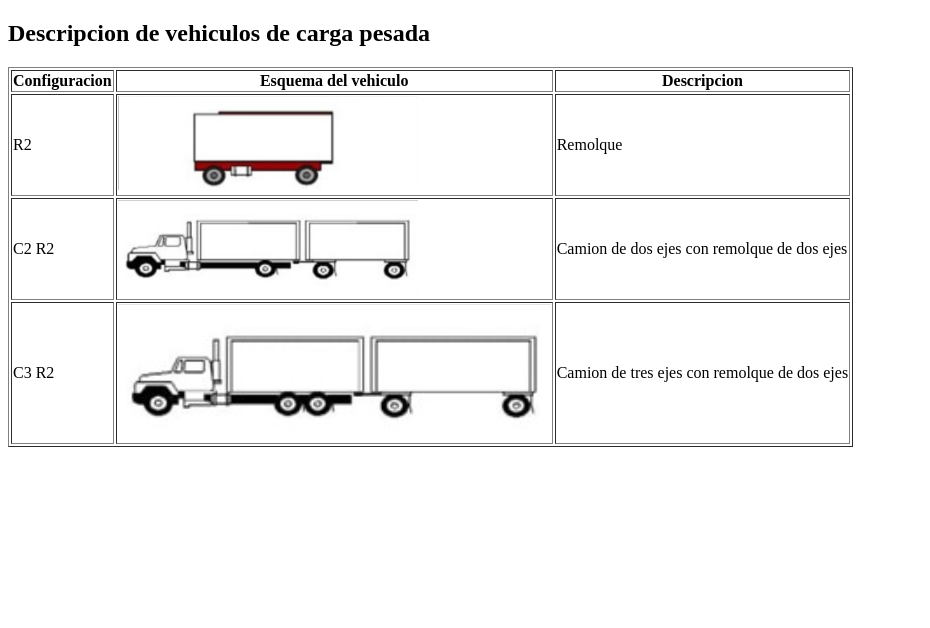
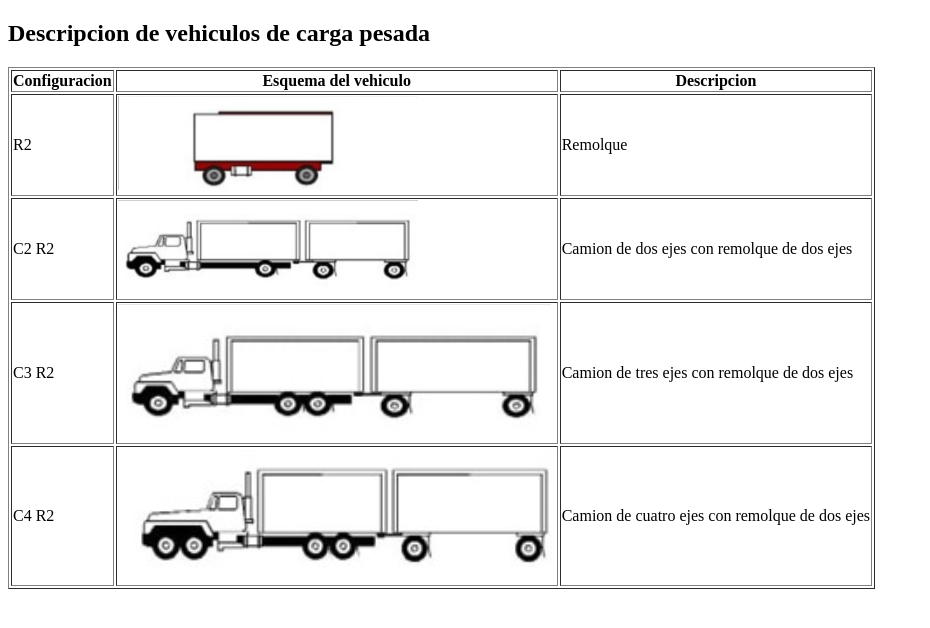
Before and after one commit to albertperezdev/venta_camiones_de_carga_pesada, a plain HTML site: page index.html in a window 1280 px wide. Shown: the whole page, without its empty margins (0-930 px from the left). Drawn offline with Linux system fonts and the light colour scheme.

Commit message:
Se agrego la informacion del vehiculo de carga pesada C4 R2a la tabla

```diff
--- a/index.html
+++ b/index.html
@@ -34,6 +34,11 @@
                 <td><img src="img/C3 R2.png" alt="Camion C3 R2"></td>
                 <td>Camion de tres ejes con remolque de dos ejes</td>
             </tr>
+            <tr>
+                <td>C4 R2</td>
+                <td><img src="img/C4 R2.png" alt="Camion C4 R2"></td>
+                <td>Camion de cuatro ejes con remolque de dos ejes</td>
+            </tr>
         </tbody>
     </table>
 
```
Also changed, not shown: img/C4 R2.png (added).
